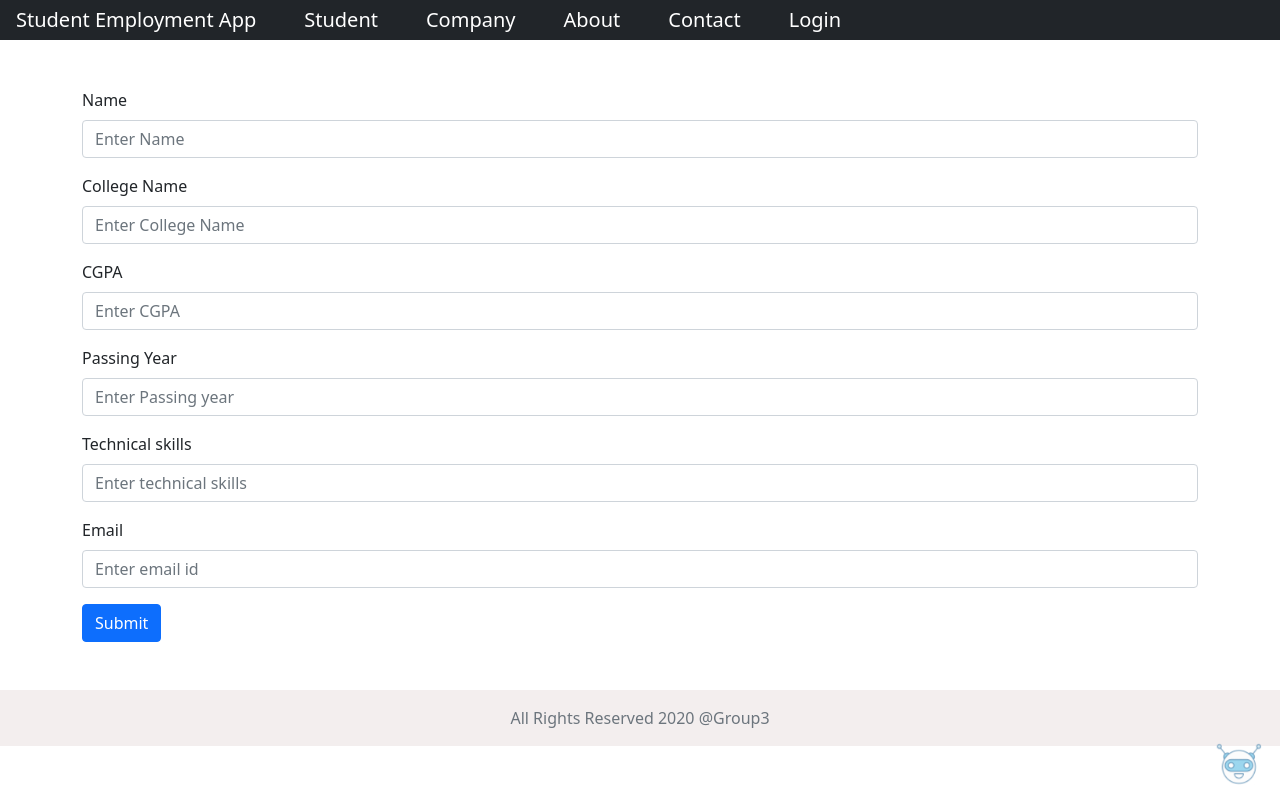
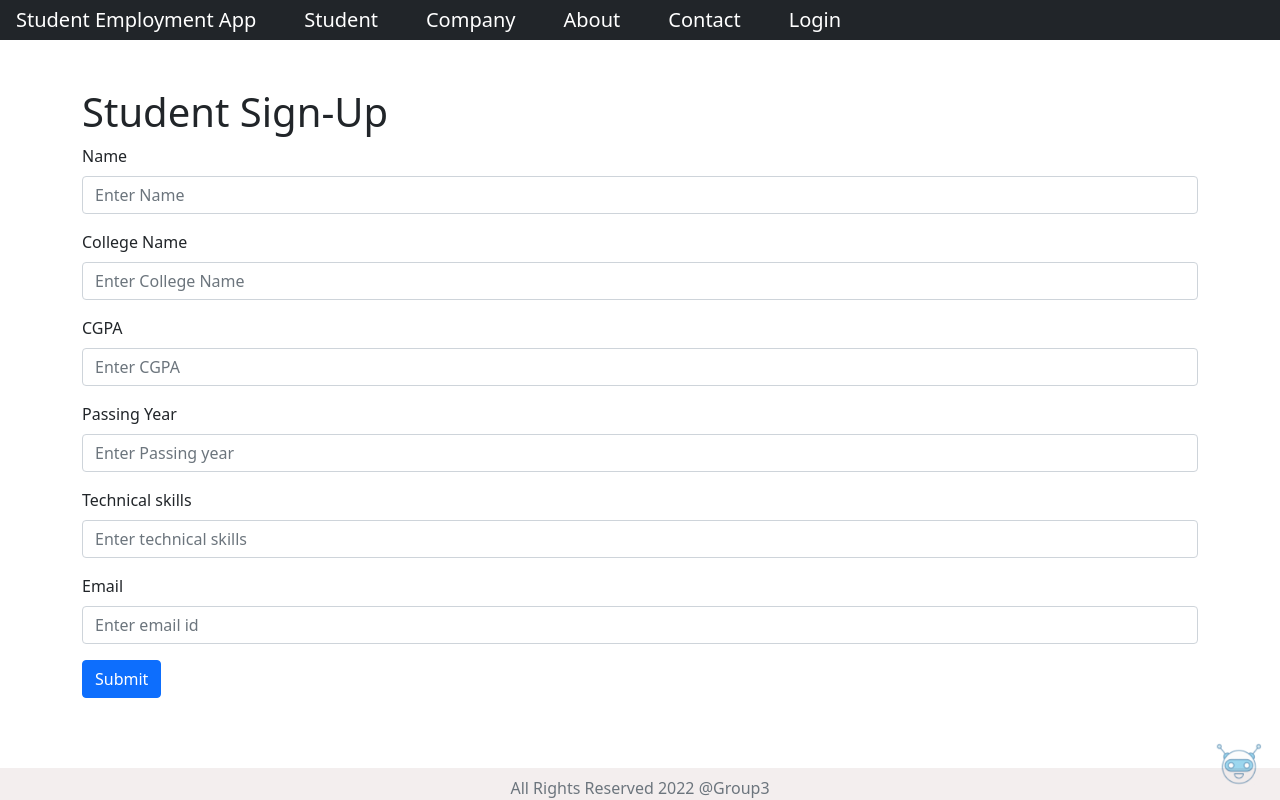
Before and after one commit to Hitakshi17/Student-Employment-App-Frontend-, a React (Create React App) app: page /signup in a window 1280 px wide. Built offline with nearby package versions, Linux system fonts and the light colour scheme.

Commit message:
minor changes 2

```diff
--- a/src/App.js
+++ b/src/App.js
@@ -20,10 +20,10 @@ import About from './Pages/about';
 import Login from './Pages/login';
 import Form from './components/chatbot/form';
 import bot from '../src/bot.png'
-import Register from './Pages/register';
-import Register2 from './Pages/register2';
+import Register from './Pages/StudentSignUp';
+import Register2 from './Pages/CompanySignUp';
 
-const App = (props) => {
+const App = () => {
 
   let [showChat, setShowChat] = useState(false);
   const startChat = () => { setShowChat(true); }
@@ -59,8 +59,8 @@ const App = (props) => {
               <Route exact path="/contact" element={<Contact />} />
               <Route exact path="/about" element={<About />} />
               <Route exact path="/login" element={<Login />} />
-              <Route exact path="/Signup" element={<Register />} />
-              <Route exact path="/Signup2" element={<Register2 />} />
+              <Route exact path="/signup" element={<Register />} />
+              <Route exact path="/signup2" element={<Register2 />} />
 
             </Routes>
 
--- /dev/null
+++ b/src/Pages/CompanySignUp.js
@@ -0,0 +1,38 @@
+import React from 'react'
+import { Button, Form } from 'react-bootstrap';
+import { Link } from 'react-router-dom';
+
+function Register2() {
+    return (
+        <main>
+
+            <h1>Company Sign-Up </h1>
+            <Form>
+                <Form.Group className="mb-3" controlId="cgpa">
+                    <Form.Label>Company Name</Form.Label>
+                    <Form.Control type="number" placeholder="Enter Company Name" />
+                </Form.Group>
+
+                <Form.Group className="mb-3" controlId="t_skills">
+                    <Form.Label>Company email </Form.Label>
+                    <Form.Control type="text" placeholder="Enter Company email" />
+                </Form.Group>
+                <Form.Group className="mb-3" controlId="t_skills">
+                    <Form.Label>Company mobile number</Form.Label>
+                    <Form.Control type="text" placeholder="Enter Company mobile number" />
+                </Form.Group>
+                <Form.Group className="mb-3" controlId="t_skills">
+                    <Form.Label>Job description </Form.Label>
+                    <Form.Control type="text" placeholder="Enter Job description" />
+                </Form.Group>
+                <Link to="/company">
+                    <Button variant="primary" type="submit">
+                        Submit
+                    </Button>
+                </Link>
+            </Form>
+        </main>
+    )
+}
+
+export default Register2
--- a/src/Pages/Home.js
+++ b/src/Pages/Home.js
@@ -6,7 +6,7 @@ function Home() {
         <section>
             <div className='homePage'>
                 <img src="https://www.careereducation.columbia.edu/sites/default/files/styles/main/public/main-images/Edmonson_CCEStockPhoto-138.jpg?itok=V9GakLV3" alt='home'/>
-                <p> Join with us to make you new journey smoother. Consult now. </p>
+                <p> Join with us to make your new journey smoother. Sign up now ! </p>
             </div>
         </section>
     )
--- a/src/Pages/SelectedBy.js
+++ b/src/Pages/SelectedBy.js
@@ -48,7 +48,7 @@ function SelectedBy() {
             <h1>Company That Selected You</h1>
 
             {
-                newfilteredArray?.length == 0 ?
+                newfilteredArray?.length === 0 ?
                     <h2>No Companies To Display</h2>
 
                     : (newfilteredArray?.map(company => {
--- /dev/null
+++ b/src/Pages/StudentSignUp.js
@@ -0,0 +1,46 @@
+import React from 'react'
+import { Button, Form } from 'react-bootstrap';
+import { Link } from 'react-router-dom';
+
+function Register() {
+    return (
+        <main>
+
+            <h1>Student Sign-Up</h1>
+            <Form>
+                <Form.Group className="mb-3" controlId="cgpa">
+                    <Form.Label>Name</Form.Label>
+                    <Form.Control type="number" placeholder="Enter Name" />
+                </Form.Group>
+
+                <Form.Group className="mb-3" controlId="t_skills">
+                    <Form.Label>College Name </Form.Label>
+                    <Form.Control type="text" placeholder="Enter College Name" />
+                </Form.Group>
+                <Form.Group className="mb-3" controlId="t_skills">
+                    <Form.Label>CGPA </Form.Label>
+                    <Form.Control type="text" placeholder="Enter CGPA" />
+                </Form.Group>
+                <Form.Group className="mb-3" controlId="t_skills">
+                    <Form.Label>Passing Year </Form.Label>
+                    <Form.Control type="text" placeholder="Enter Passing year" />
+                </Form.Group>
+                <Form.Group className="mb-3" controlId="t_skills">
+                    <Form.Label>Technical skills </Form.Label>
+                    <Form.Control type="text" placeholder="Enter technical skills" />
+                </Form.Group>
+                <Form.Group className="mb-3" controlId="t_skills">
+                    <Form.Label>Email </Form.Label>
+                    <Form.Control type="text" placeholder="Enter email id" />
+                </Form.Group>
+                <Link to="/student">
+                    <Button variant="primary" type="submit">
+                        Submit
+                    </Button>
+                </Link>
+            </Form>
+        </main>
+    )
+}
+
+export default Register
--- a/src/Pages/StudentView.js
+++ b/src/Pages/StudentView.js
@@ -14,7 +14,7 @@ function StudentView() {
 
             try {
                 const { data: response } = await axios.get(URL);
-                console.log(response);
+                //console.log(response);
                 setStudentDetail(response);
             } catch (error) {
                 console.error(error.message);
--- a/src/Pages/login.js
+++ b/src/Pages/login.js
@@ -1,5 +1,6 @@
 import React from 'react'
 import { Button, Col, Container, Form, Row } from "react-bootstrap";
+import { Link } from 'react-router-dom';
 
 function Login() {
   return (
@@ -24,15 +25,19 @@ function Login() {
               </Form.Group>
 
               <div className=" gap-1">
-                <Button id='but1' variant="primary" type="submit">Login as Company</Button> &nbsp;
-                <Button variant="primary " type="submit">Login as Student</Button>
+                <Link to="/company">
+                  <Button id='but1' variant="primary" type="submit">Login as Company</Button> &nbsp;
+                </Link>
+                <Link to="/student">
+                  <Button variant="primary " type="submit">Login as Student</Button>
+                </Link>
               </div>
 
               <div className="text-left mt-3">
-                New user student<a href="/Signup"><small className="reset ml-2"></small> register</a>
+                New user student<Link to="/signup"><small className="reset ml-2"></small> Click Here </Link>
               </div>
               <div className="text-left mt-3">
-                New user company<a href="/signup2"><small className="reset ml-2"></small> register2</a>
+                New user company<Link to="/signup2"><small className="reset ml-2"></small> Click Here </Link>
               </div>
             </Form>
           </Col>
--- a/src/Pages/register.js
+++ /dev/null
@@ -1,42 +0,0 @@
-import React from 'react'
-import { Button, Form, Modal } from 'react-bootstrap';
-
-function Register() {
-    return (
-        <main>
-
-         <Form>
-                    <Form.Group className="mb-3" controlId="cgpa">
-                        <Form.Label>Name</Form.Label>
-                        <Form.Control type="number" placeholder="Enter Name" />
-                    </Form.Group>
-
-                    <Form.Group className="mb-3" controlId="t_skills">
-                        <Form.Label>College Name </Form.Label>
-                        <Form.Control type="text" placeholder="Enter College Name"  />
-                    </Form.Group>
-                    <Form.Group className="mb-3" controlId="t_skills">
-                        <Form.Label>CGPA </Form.Label>
-                        <Form.Control type="text" placeholder="Enter CGPA" />
-                    </Form.Group>
-                    <Form.Group className="mb-3" controlId="t_skills">
-                        <Form.Label>Passing Year </Form.Label>
-                        <Form.Control type="text" placeholder="Enter Passing year"  />
-                    </Form.Group>
-                    <Form.Group className="mb-3" controlId="t_skills">
-                        <Form.Label>Technical skills </Form.Label>
-                        <Form.Control type="text" placeholder="Enter technical skills" />
-                    </Form.Group>
-                    <Form.Group className="mb-3" controlId="t_skills">
-                        <Form.Label>Email </Form.Label>
-                        <Form.Control type="text" placeholder="Enter email id" />
-                    </Form.Group>
-                    <Button variant="primary" type="submit">
-                        Submit
-                    </Button>
-                </Form>
-        </main>
-    )
-}
-
-export default Register
--- a/src/components/Company/StudentList.js
+++ b/src/components/Company/StudentList.js
@@ -70,8 +70,8 @@ function StudentList() {
     }, [updated]);
 
     // let flag = 0;
-    console.log(isAppliedList)
-    // console.log(studentList);
+     console.log(isAppliedList)
+     console.log(studentList);
 
     // filters the list of student who are already selected or rejected
     let newfilteredArray = [];
@@ -79,7 +79,7 @@ function StudentList() {
         newfilteredArray.push(studentList.find(student => student.std_id === item.std_id));
     }
 
-    console.log(newfilteredArray);
+     console.log(newfilteredArray);
 
     /*
         functions handling onClick method
@@ -106,12 +106,10 @@ function StudentList() {
     const handleOnReject = async (std_id) => {
 
         try {
-            const res = await axios.put("http://localhost:8080/api/selections/",
+            const res = await axios.put("http://localhost:8080/api/selections/delete",
                 {
                     comp_id: 2,
                     std_id: std_id,
-                    is_select: 0,
-                    is_applied: 1,
                 });
             console.log(res);
             setUpdated(true);
--- a/src/components/FooterComponent.jsx
+++ b/src/components/FooterComponent.jsx
@@ -12,8 +12,8 @@ class FooterComponent extends Component {
     render() {
         return (
             <div>
-                <footer className = "footer">
-                    <span className="text-muted">All Rights Reserved 2020 @Group3</span>
+                <footer className= "footer fixed-bottom">
+                    <span className="text-muted fixed-bottom">All Rights Reserved 2022 @Group3</span>
                 </footer>
             </div>
         )
```
Also changed, not shown: src/Pages/register2.js (deleted, +0 -34 lines), src/components/Student/CompanyList.js (+8 -8 lines).
